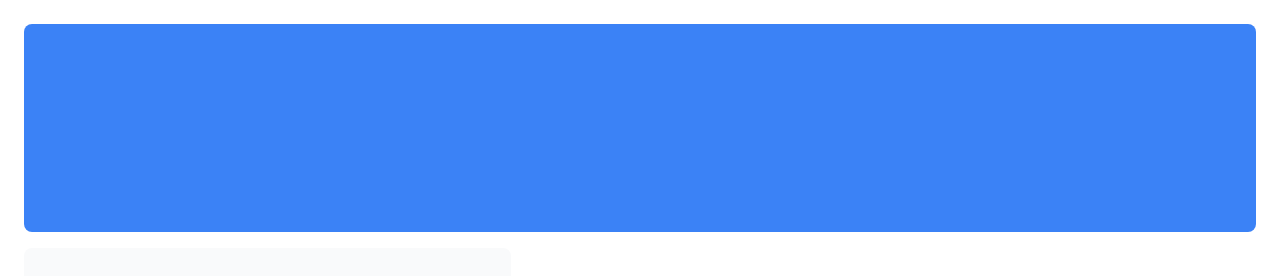
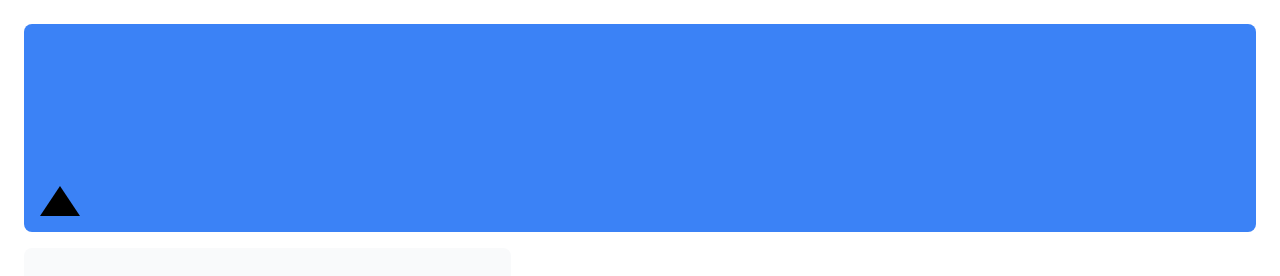
Before and after one commit to umairjaffar-dev/nextjs_dashboard, a Next.js app: page / in a window 1280 px wide. Shown: the top 276 px of the page. Built offline with nearby package versions, Linux system fonts and the light colour scheme.

Commit message:
adding logo

```diff
--- a/app/page.tsx
+++ b/app/page.tsx
@@ -1,18 +1,19 @@
-
-
-import { ArrowRightIcon } from '@heroicons/react/24/solid';
-import Link from 'next/link';
+import { ArrowRightIcon } from "@heroicons/react/24/solid";
+import Link from "next/link";
+import styles  from "@/app/ui/home.module.css";
 
 export default function Page() {
   return (
     <main className="flex min-h-screen flex-col p-6">
       <div className="flex h-20 shrink-0 items-end rounded-lg bg-blue-500 p-4 md:h-52">
         {/* <AcmeLogo /> */}
+        <div className={styles.shape} />
       </div>
       <div className="mt-4 flex grow flex-col gap-4 md:flex-row">
         <div className="flex flex-col justify-center gap-6 rounded-lg bg-gray-50 px-6 py-10 md:w-2/5 md:px-20">
+          {/* <div className="relative w-0 h-0 border-l-[15px] border-r-[15px] border-b-[26px] border-l-transparent border-r-transparent border-b-black" /> */}
           <p className={`text-xl text-gray-800 md:text-3xl md:leading-normal`}>
-            <strong>Welcome to Acme.</strong> This is the example for the{' '}
+            <strong>Welcome to Acme.</strong> This is the example for the{" "}
             <a href="https://nextjs.org/learn/" className="text-blue-500">
               Next.js Learn Course
             </a>
--- /dev/null
+++ b/app/ui/home.module.css
@@ -0,0 +1,7 @@
+.shape {
+    height: 0;
+    width: 0;
+    border-bottom: 30px solid black;
+    border-left: 20px solid transparent;
+    border-right: 20px solid transparent;
+  }
```
